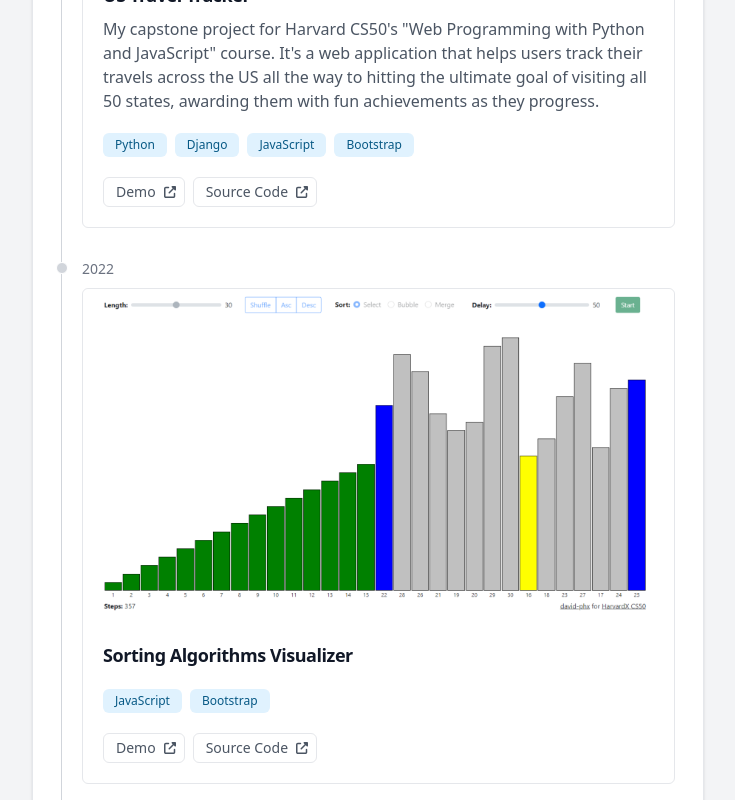
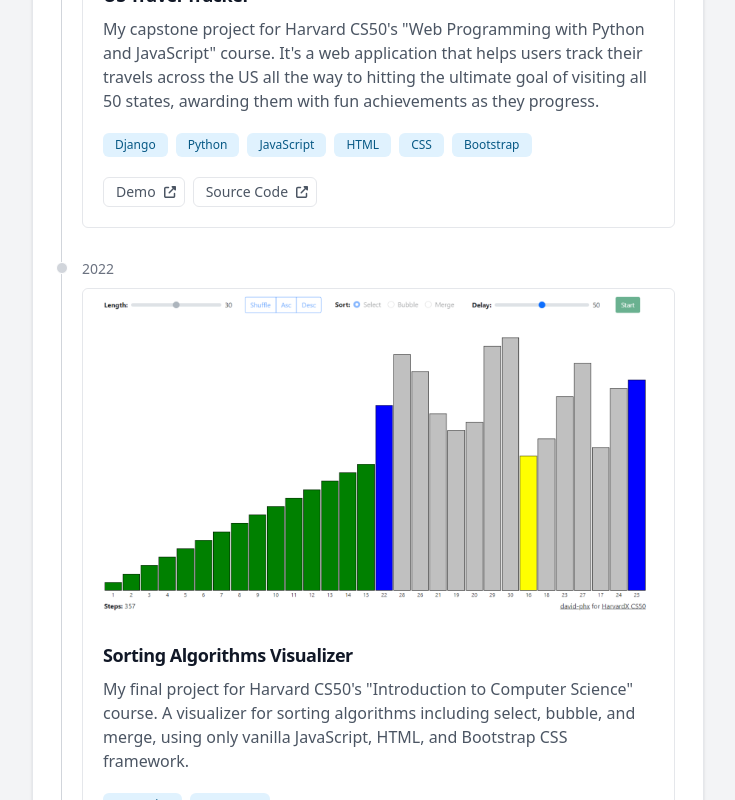
Before and after one commit to david-phx/portfolio, a React (Vite) app: page / in a window 1280 px wide. Shown: the part 1260-2060 px from the top of the page, without its empty margins (444-1179 px from the left). Built offline with nearby package versions, Linux system fonts and the light colour scheme.

Commit message:
Almost done. Getting close, for real now.

```diff
--- a/src/Portfolio.jsx
+++ b/src/Portfolio.jsx
@@ -8,7 +8,7 @@ const portfolioProjects = [
     time: "2023",
     screenshot: "portfolio.png",
     description: "This website. Isn't recursion beautiful?",
-    tech: ["JavaScript", "React", "Vite", "Tailwind CSS"],
+    tech: ["React", "JavaScript", "Vite", "HTML", "CSS", "Tailwind CSS"],
     links: [
       {
         title: "Source Code",
@@ -21,7 +21,7 @@ const portfolioProjects = [
     time: "2022",
     screenshot: "travel-tracker.png",
     description: "My capstone project for Harvard CS50's \"Web Programming with Python and JavaScript\" course. It's a web application that helps users track their travels across the US all the way to hitting the ultimate goal of visiting all 50 states, awarding them with fun achievements as they progress.",
-    tech: ["Python", "Django", "JavaScript", "Bootstrap"],
+    tech: ["Django", "Python", "JavaScript", "HTML", "CSS", "Bootstrap"],
     links: [
       {
         title: "Demo",
@@ -37,7 +37,7 @@ const portfolioProjects = [
     title: "Sorting Algorithms Visualizer",
     time: "2022",
     screenshot: "sorting-visualizer.png",
-    description: "",
+    description: "My final project for Harvard CS50's \"Introduction to Computer Science\" course. A visualizer for sorting algorithms including select, bubble, and merge, using only vanilla JavaScript, HTML, and Bootstrap CSS framework.",
     tech: ["JavaScript", "Bootstrap"],
     links: [
       {
@@ -54,8 +54,8 @@ const portfolioProjects = [
     title: "UNO/DOS Scoresheet",
     time: "2022",
     screenshot: "uno-scoresheet.png",
-    description: "",
-    tech: ["JavaScript", "Bootstrap"],
+    description: "We like to play UNO and DOS, and after we lost our paper scoresheet once again, this web app was the solution for our problem I came up with.<br /><br />Built with JavaScript, HTML, and CSS (Bootstrap), has responsive design so is perfectly usable on phones and tablets, and saves player names and scores in browser's local storage.<br /><br />Feel free to use if you're into UNO/DOS too. ;)",
+    tech: ["JavaScript", "Bootstrap", "HTML", "CSS"],
     links: [
       {
         title: "Scoresheet",
@@ -71,8 +71,8 @@ const portfolioProjects = [
     title: "E2 Services",
     time: "2022",
     screenshot: "e2services.png",
-    description: "",
-    tech: ["JavaScript", "Bootstrap"],
+    description: "A clean responsive landing page for a consulting agency.",
+    tech: ["JavaScript", "Bootstrap", "HTML", "CSS"],
     links: [
       {
         title: "e2services.us",
@@ -83,9 +83,9 @@ const portfolioProjects = [
   {
     title: "Immigration Blog",
     time: "2016",
-    screenshot: "",
-    description: "",
-    tech: ["PHP", "WordPress"],
+    screenshot: "mfceo-ru.png",
+    description: "A rather short-lived blog about the US immigation system and my personal immigation journey. Launching the website, tweaking the WordPress theme, setting up the plugins, etc, was enjoyable, writing the blog itself - not so much to be honest. I have to admit that I'm definitely better at developing websites than at creating content for them.<br /><br />Although this ChatGPT thing looks promising...",
+    tech: ["PHP", "WordPress", "HTML", "CSS"],
     links: [
       {
         title: "Archive Snapshot",
@@ -96,9 +96,9 @@ const portfolioProjects = [
   {
     title: "Personal Website & Blog",
     time: "1997-2016",
-    screenshot: "mfceo-ru.png",
-    description: "",
-    tech: ["JavaScript", "PHP", "WordPress"],
+    screenshot: "dzhan-ru.png",
+    description: "A personal website was the first thing I created when I discovered this wonderful thing called \"The Internet\" in 1998. It was essentially something like a modern social media profile with photos, interests, links, and whatnot, but five years before MySpace and six years before Facebook.<br /><br />    And boy it was horrible! Background images, 3D effects, animated gifs, Comic Sans, a midi song playing when you opened the website - the whole nine yards. Buy hey, these were the late 90s, that's how the Internet looked like back then.<br /><br />After many years, iterations, ideas, domains, hosters, and hours spent coding and writing, it ended up as a somewhat boring looking WordPress blog, until it was completely retired around 2016.",
+    tech: ["JavaScript", "PHP", "WordPress", "HTML", "CSS"],
     links: [
       {
         title: "Archive Snapshot",
@@ -110,8 +110,8 @@ const portfolioProjects = [
     title: "Shorinji Kempo",
     time: "2011",
     screenshot: "shorinjikempo-ru.png",
-    description: "",
-    tech: ["PHP", "WordPress"],
+    description: "A website about the martial arts style I was practicing until I moved to the US in mid-2010s.<br /><br />I donated the website to my martial arts school when I moved, and after neglecting it for a few years, it was rebuilt into something completely different.",
+    tech: ["PHP", "WordPress", "HTML", "CSS", "JavaScript"],
     links: [
       {
         title: "Archive Snapshot",
@@ -127,8 +127,8 @@ const portfolioProjects = [
     title: "World of Warcraft WordPress Theme & Guild Website",
     time: "2007",
     screenshot: "wow-wp-theme.png",
-    description: "",
-    tech: ["PHP", "WordPress"],
+    description: "Between 2005 and 2008, I spent a lot of time playing World of Warcraft. Like A LOT.<br /><br />This was a 2-in-1 project - a custom World of Warcraft WordPress theme and a website for the WoW guild I was playing in - complete with a forum, item tooltips, DKP system. Took a lot of tinkering with PHP, JavaScript, MySQL, HTML, and CSS.<br /><br />Ah, the good old nerd days...",
+    tech: ["PHP", "WordPress", "JavaScript", "HTML", "CSS"],
     links: [
       {
         title: "Theme Source Code",
@@ -144,8 +144,8 @@ const portfolioProjects = [
     title: "Wordpress Social Bookmarks Plugin",
     time: "2007",
     screenshot: "bookmarks-wp-plugin.png",
-    description: "",
-    tech: ["PHP", "WordPress"],
+    description: "In the mid-2000s social sharing and bookmarking were gaining popularity, but the WordPress developer community hadn't yet really caught up with it. Unable to find a social sharing plugin I'd like, I ended up writing my own using PHP.<br /><br />There are a lot of great social media plugins for WordPress these days. Please don't use mine.",
+    tech: ["PHP", "WordPress", "HTML", "CSS"],
     links: [
       {
         title: "Source Code",
@@ -161,7 +161,7 @@ const portfolioProjects = [
     title: "Rock Band Website",
     time: "2002",
     screenshot: "the-bastards.png",
-    description: "",
+    description: "This was my first \"client\" project - a website for a rock band my friends were in. And by \"client\" I mean a website I made for someone else, not \"I got paid to make it\" unless you count free show access as a form of payment. Proper clients came later. On second thought, free tickets are indeed a form of payment, so I did get paid for this one.<br /><br />The website went through a few iterations, the first few being completely abysmal. This one was more or less OK. The band eventually switched to social media to interact with fans and the website was retired.",
     tech: ["HTML", "CSS"],
     links: [
       {
@@ -174,8 +174,8 @@ const portfolioProjects = [
     title: "Forum Engine in Perl",
     time: "2001",
     screenshot: "perl-forum.png",
-    description: "",
-    tech: ["Perl"],
+    description: "I had been using a free, external embeddable forum service on one of my projects, which functioned as a SaaS before the term SaaS was widely used. However, this service was unexpectedly discontinued. Faced with the need to find a new solution to continue discussions on the website, I decided to develop my own forum engine in Perl instead of switching to another unreliable service. I replicated the appearance and functionality of the discontinued service, while utilizing a completely different programming language.<br /><br />As open-source forum engines such as phpBB, Phorum, SMF, and bbPress for WordPress continued to improve over time, I ultimately retired my script after using it for a few years and transitioned to utilizing an open-source option.",
+    tech: ["Perl", "HTML", "CSS"],
     links: [
       {
         title: "Source Code",
@@ -187,8 +187,8 @@ const portfolioProjects = [
     title: "Spanish Bullfighting",
     time: "1998",
     screenshot: "corrida-ru.png",
-    description: "",
-    tech: ["PHP", "WordPress"],
+    description: "My first \"real\" web development project was a website dedicated to the history, tradition, and rituals surrounding Spanish bullfighting.<br /><br />The project was inspired by my visit to a traditional bullfighting show during my month-long study abroad program in Spain in 1997. Upon my return to Russia, I noticed a lack of resources on the topic in the Russian language, and decided to create a website to fill this void.<br /><br />The website went through several iterations, using various technologies such as pure HTML/CSS/JavaScript, HTML with SSI, Textpattern CMS, and ultimately settling on WordPress.<br /><br />Although it has not been updated since 2013, the website is still up and running.",
+    tech: ["PHP", "WordPress", "HTML", "CSS", "JavaScript"],
     links: [
       {
         title: "corrida.ru",
@@ -218,7 +218,7 @@ const portfolioTimeline = portfolioProjects.map(project => (
             {project.title}
           </PortfolioCard.Title>
           <PortfolioCard.Description>
-            {project.description}
+            <div dangerouslySetInnerHTML={{ __html: project.description }} />
           </PortfolioCard.Description>
 
           <ul className="flex flex-wrap gap-2 my-5">
--- a/src/Sidebar.jsx
+++ b/src/Sidebar.jsx
@@ -1,6 +1,7 @@
 const skills = [
   "JavaScript",
   "ECMAScript",
+  "TypeScript",
   "React",
   "Node.js",
   "Express",
```
Also changed, not shown: public/images/screenshots/the-bastards.png.
